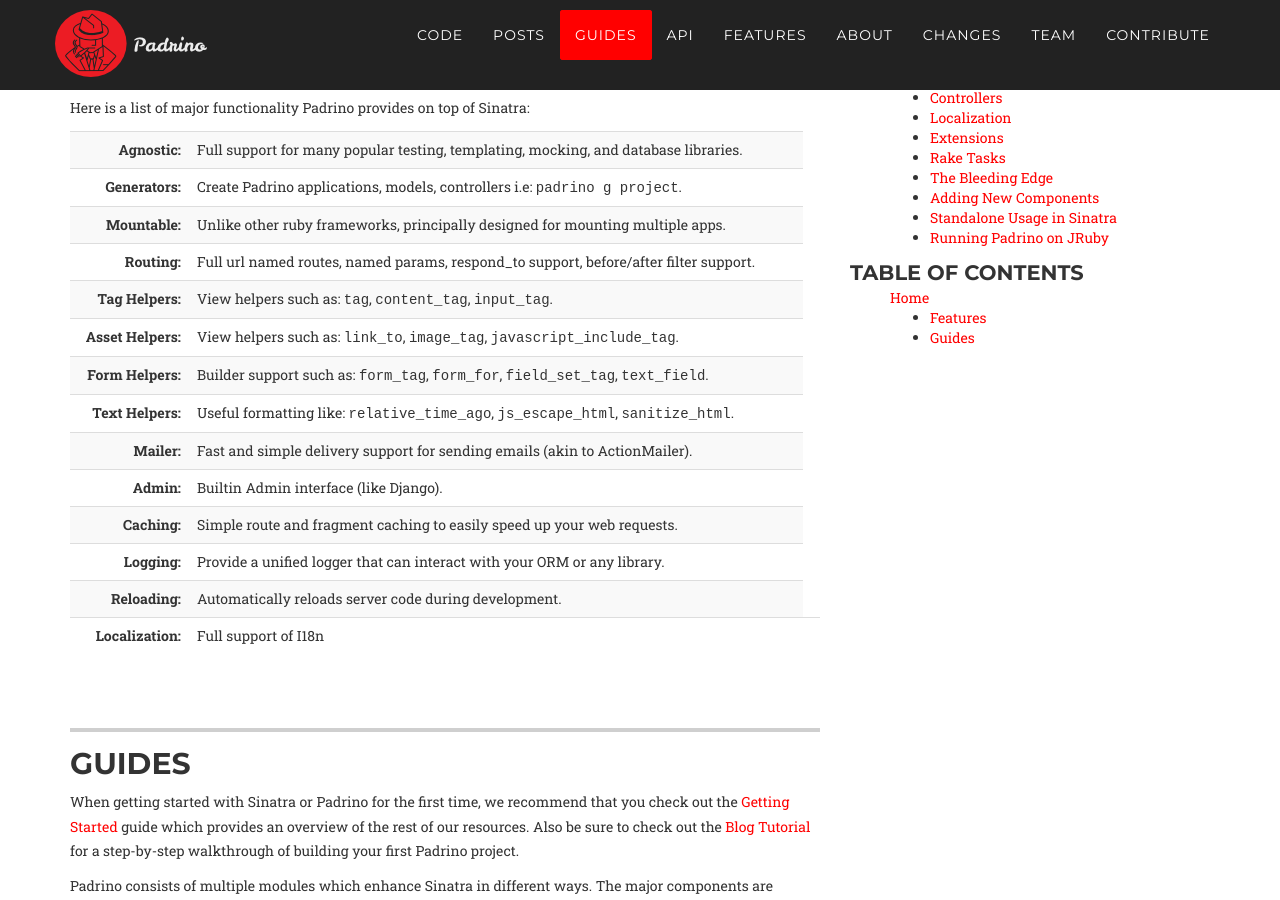
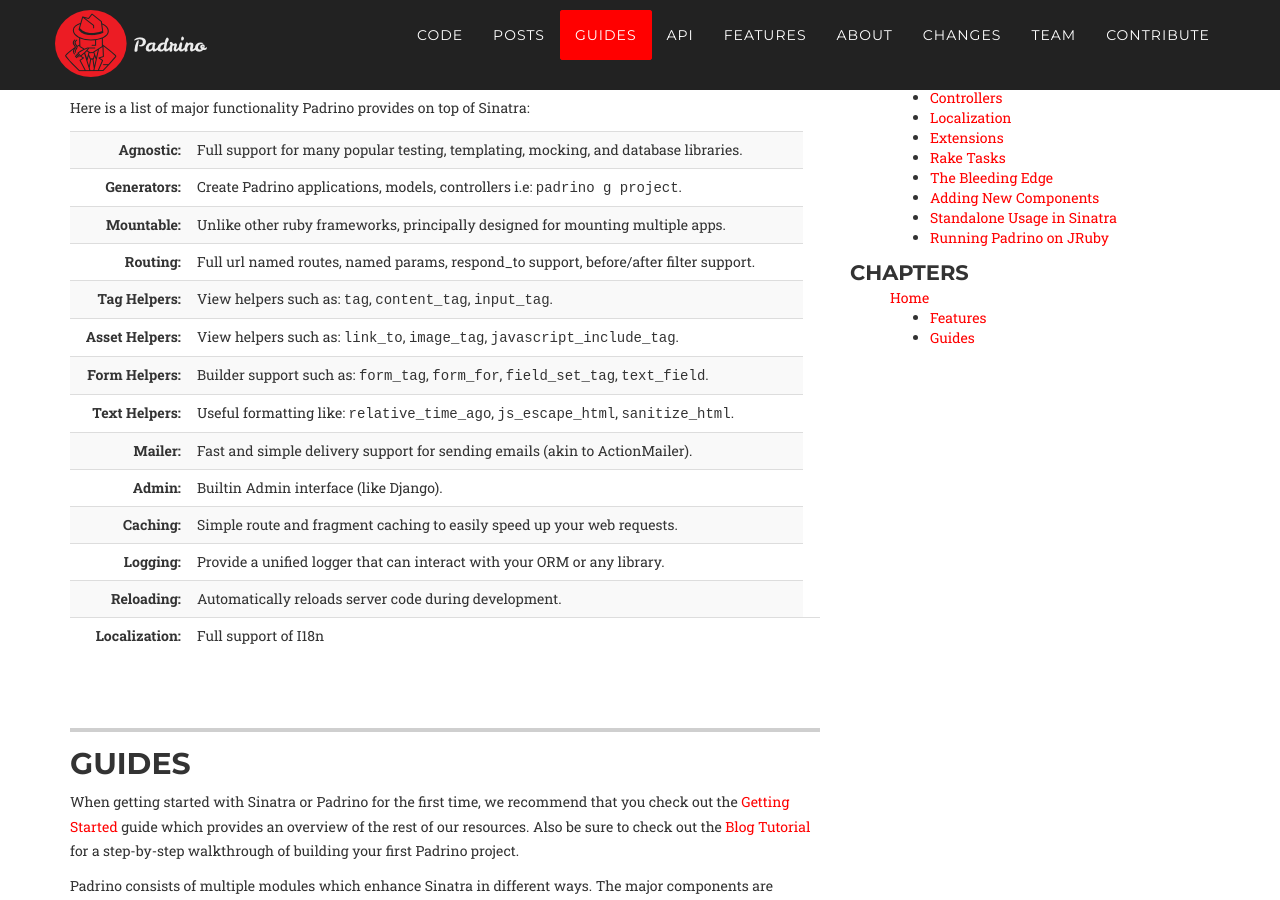
Before and after one commit to wikimatze/padrinorb-website, a Jekyll site: the page built from guides/home.md, in a window 1280 px wide and 900 px high, scrolled down 332 px. Built offline with Jekyll 4.4.1, drawn with Linux system fonts in a browser that asks for light colours; some web fonts are replaced; Markdown is read by kramdown in place of the engine named in the settings.

Commit message:
Navigation and other fixes

```diff
--- a/_includes/header.html
+++ b/_includes/header.html
@@ -9,7 +9,7 @@
                 <span class="icon-bar"></span>
                 <span class="icon-bar"></span>
               </button>
-                <a class="navbar-brand page-scroll" href="#page-top"><img src="/img/logo-navigation.png" alt="{{ site.title}}"></a>
+              <a class="navbar-brand page-scroll" href="#page-top"><img src="/img/logo-navigation.png" alt="{{ site.title }}"></a>
             </div>
 
             <!-- Collect the nav links, forms, and other content for toggling -->
@@ -42,7 +42,7 @@
                         <a class="page-scroll" href="#team">Team</a>
                     </li>
                     <li>
-                        <a class="page-scroll" href="#contribute">Contribute</a>
+                        <a class="page-scroll" href="/contribute">Contribute</a>
                     </li>
                 </ul>
             </div>
--- a/_includes/header_changes.html
+++ b/_includes/header_changes.html
@@ -9,10 +9,10 @@
                 <span class="icon-bar"></span>
                 <span class="icon-bar"></span>
               </button>
-                <a class="navbar-brand page-scroll" href="/#page-top">{{site.title}}</a>
+              <a class="navbar-brand page-scroll" href="#page-top"><img src="/img/logo-navigation.png" alt="{{ site.title }}"></a>
             </div>
 
-            <!-- Collect the nav links, forms, and other content for toggling -->
+            <!-- Nav links -->
             <div class="collapse navbar-collapse" id="bs-example-navbar-collapse-1">
               <ul class="nav navbar-nav navbar-right">
                 <li class="hidden">
@@ -43,7 +43,7 @@
                     <a class="page-scroll" href="/#team">Team</a>
                   </li>
                   <li>
-                        <a class="page-scroll" href="/#contribute">Contribute</a>
+                    <a class="page-scroll" href="/contribute">Contribute</a>
                   </li>
                 </ul>
               </div>
--- a/_includes/header_guides.html
+++ b/_includes/header_guides.html
@@ -9,10 +9,10 @@
                 <span class="icon-bar"></span>
                 <span class="icon-bar"></span>
               </button>
-                <a class="navbar-brand page-scroll" href="/"><img src="/img/logo-navigation.png" alt="{{ site.title}}"></a>
+              <a class="navbar-brand page-scroll" href="/"><img src="/img/logo-navigation.png" alt="{{ site.title }}"></a>
             </div>
 
-            <!-- Collect the nav links, forms, and other content for toggling -->
+            <!-- Nav links -->
             <div class="collapse navbar-collapse" id="bs-example-navbar-collapse-1">
               <ul class="nav navbar-nav navbar-right">
                 <li class="hidden">
@@ -34,16 +34,16 @@
                     <a class="page-scroll" href="/#features">Features</a>
                   </li>
                   <li>
-                        <a class="page-scroll" href="#about">About</a>
+                    <a class="page-scroll" href="/#about">About</a>
                   </li>
                   <li>
                     <a class="page-scroll" href="/changes">Changes</a>
                   </li>
                   <li>
-                        <a class="page-scroll" href="#team">Team</a>
+                    <a class="page-scroll" href="/#team">Team</a>
                   </li>
                   <li>
-                        <a class="page-scroll" href="/#contribute">Contribute</a>
+                    <a class="page-scroll" href="/contribute">Contribute</a>
                   </li>
                 </ul>
               </div>
--- a/_layouts/guides.html
+++ b/_layouts/guides.html
@@ -44,7 +44,7 @@
                     </ul>
                   </p>
                   <div class="vertical-offset-toc">
-                  <span class="heading-sidebar">Table of Contents</span>
+                  <span class="heading-sidebar">Chapters</span>
                     <ul id="toc"></ul>
                 </div>
             </div>
```
Also changed, not shown: _includes/header_contribute.html (+4 -4 lines), _layouts/changes.html (+7 -6 lines). Lines whose indentation alone changed are shown as unchanged.
